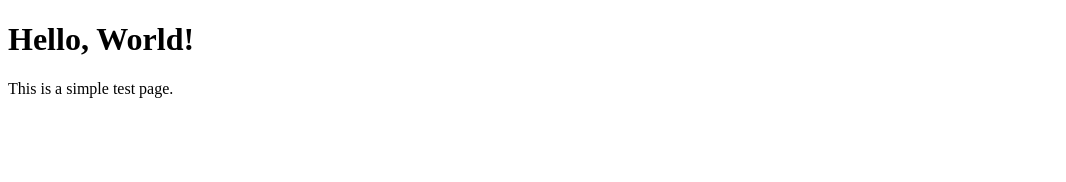
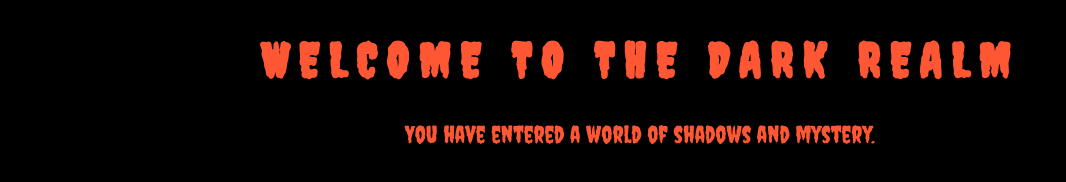
Before and after one commit to rnorman210/data_course_work, a plain HTML site: page index.html in a window 1280 px wide. Shown: the whole page, without its empty margins (0-1066 px from the left). Drawn offline with Linux system fonts and the light colour scheme.

Commit message:
Scary update

```diff
--- a/index.html
+++ b/index.html
@@ -2,10 +2,31 @@
 <html>
 <head>
     <meta charset="UTF-8">
-    <title>Test Page</title>
+    <title>Haunted Page</title>
+    <style>
+        body {
+            background-color: #000;
+            color: #ff5733;
+            font-family: 'Creepster', cursive;
+            text-align: center;
+            margin: 0;
+            padding: 0;
+        }
+
+        h1 {
+            font-size: 3em;
+            text-transform: uppercase;
+            letter-spacing: 10px;
+        }
+
+        p {
+            font-size: 1.5em;
+        }
+    </style>
+    <link rel="stylesheet" href="https://fonts.googleapis.com/css?family=Creepster&display=swap">
 </head>
 <body>
-    <h1>Hello, World!</h1>
-    <p>This is a simple test page.</p>
+    <h1>Welcome to the Dark Realm</h1>
+    <p>You have entered a world of shadows and mystery.</p>
 </body>
 </html>
```
